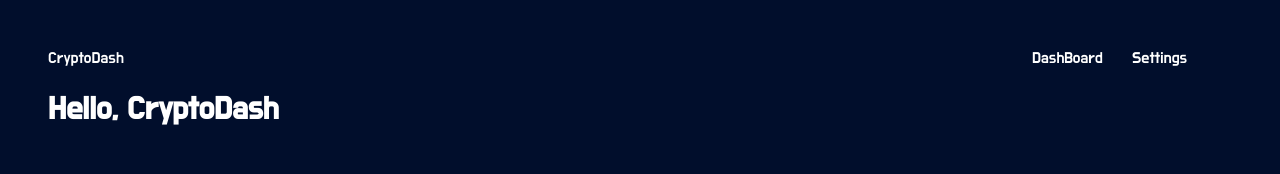
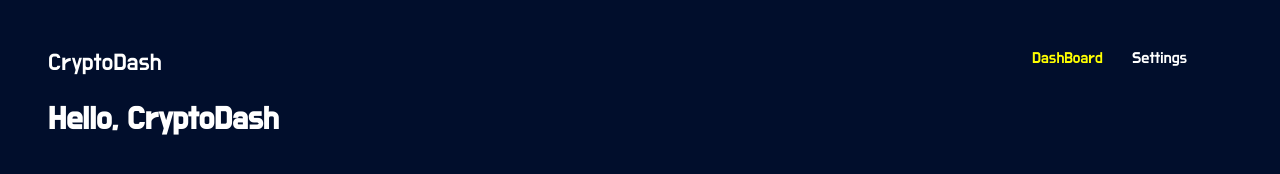
Before and after one commit to svirmi/cryptodash, a Gatsby site: page / in a window 1280 px wide. Built offline with nearby package versions, Linux system fonts and the light colour scheme; Gatsby itself is replaced by a stand-in of ours.

Commit message:
ControlButton as a styled component

```diff
--- a/src/components/AppBar.js
+++ b/src/components/AppBar.js
@@ -1,16 +1,37 @@
 import React from "react";
-import styled from "styled-components";
+import styled, {css} from "styled-components";
+
+const Logo = styled.div`
+    font-size: 1.5em;
+`;
 
 const Bar = styled.div`
     display:grid;
     grid-template-columns: 180px auto 100px 100px;
 `;
 
+const ControlButtonElem = styled.div`
+    cursor: pointer;
+    ${props => props.active && css`
+        color: yellow;
+    `}
+`;
+
+function ControlButton({name, active}) {
+    return (
+        <ControlButtonElem active={active}>
+            {name}
+        </ControlButtonElem>
+    );
+}
+
 export default function () {
-    return  <Bar>
-                <div>CryptoDash</div>
-                <div></div>
-                <div>DashBoard</div>
-                <div>Settings</div>
-            </Bar>
+    return (
+        <Bar>
+            <Logo>CryptoDash</Logo>
+            <div></div>
+            <ControlButton active name="DashBoard"/>
+            <ControlButton name="Settings"/>
+        </Bar>
+    );
 }
```
